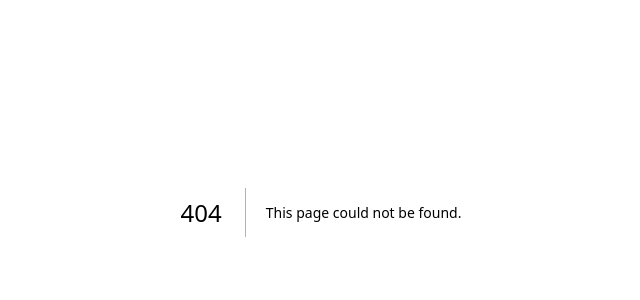
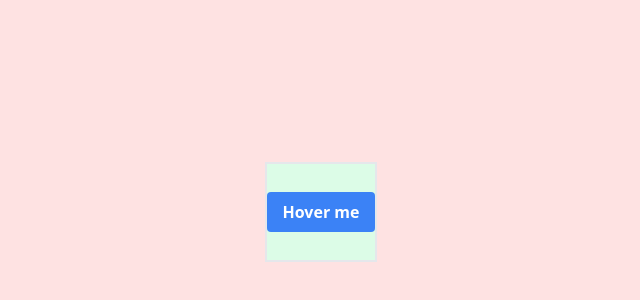
Before and after one commit to abhishekintern/abhishek, a Next.js app: page /tooltip in a window 1280 px wide. Before the commit this address had no page. Shown: the part 188-488 px from the top of the page, without its empty margins (319-959 px from the left). Built offline with nearby package versions, Linux system fonts and the light colour scheme.

Commit message:
add: tooltip added

```diff
--- /dev/null
+++ b/src/components/Tooltip.js
@@ -0,0 +1,7 @@
+import React from "react";
+
+const Tooltip = ({ content, className }) => {
+  return <div className={className}>{content}</div>;
+};
+
+export default Tooltip;
--- /dev/null
+++ b/src/pages/tooltip.js
@@ -0,0 +1,22 @@
+import Tooltip from "@/components/Tooltip";
+import React from "react";
+
+const MyComponent = () => {
+  return (
+    <div className="flex justify-center items-center h-screen w-full bg-red-100">
+      <div className="flex justify-center items-center h-[100px] border-2 bg-green-100">
+        <button className="group bg-blue-500 hover:bg-blue-700 text-white font-bold py-2 px-4 rounded">
+          Hover me
+          <Tooltip
+            className={
+              "absolute z-10 hidden group-hover:inline-block bg-gray-900 text-white text-sm px-2 py-1 rounded-md"
+            }
+            content="This is a tooltip"
+          />
+        </button>
+      </div>
+    </div>
+  );
+};
+
+export default MyComponent;
```
